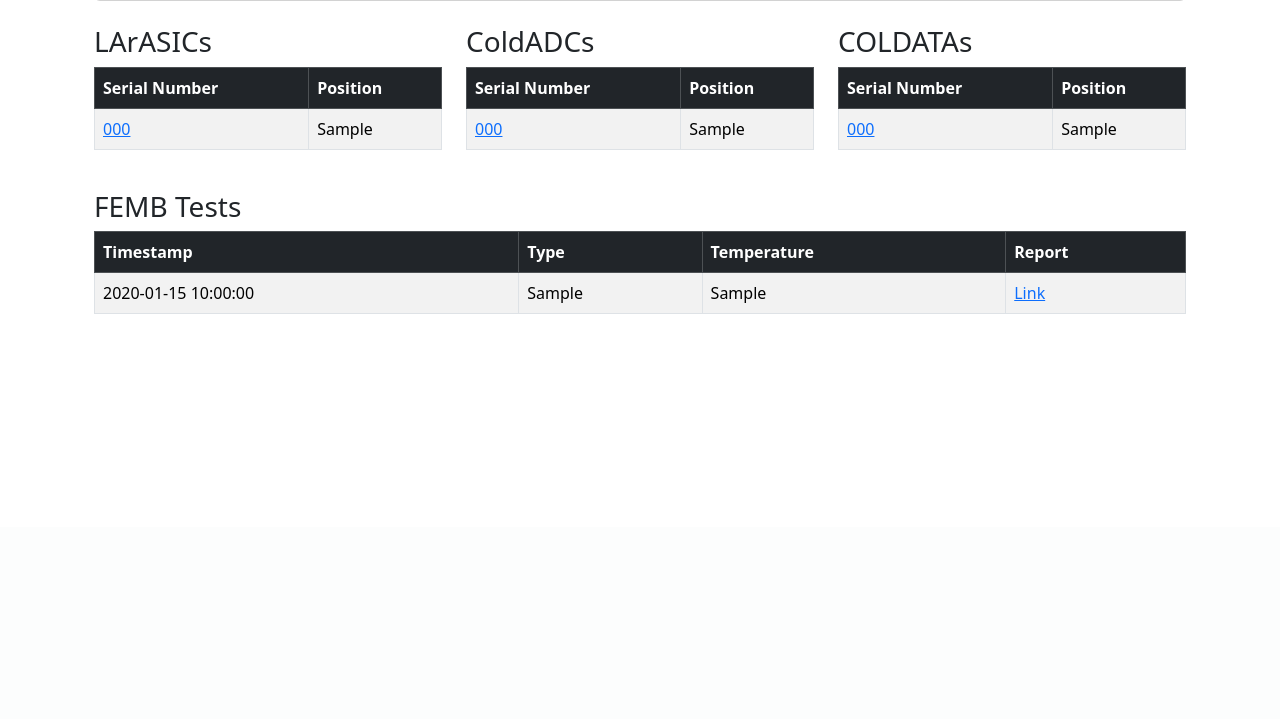
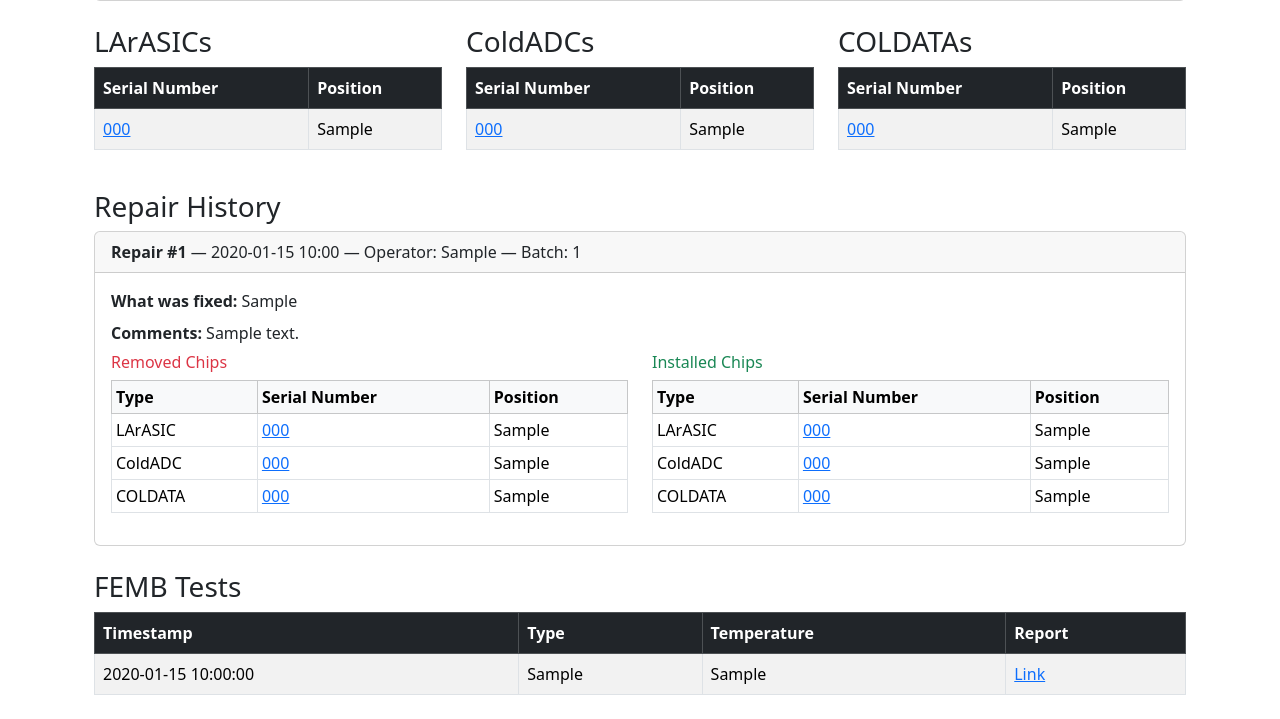
Before and after one commit to BNLIF/cets, a Django app: a page that uses core/templates/core/femb_detail.html in a window 1280 px wide. Shown: the part 273-992 px from the top of the page. Before the commit the page ends 587 px from the top, so only its background shows below. Run offline with Django 5.2, Linux system fonts and the light colour scheme; a user stored in the database is signed in; tables that the repository leaves empty hold one stand-in row (values such as "Sample post"); some libraries are stand-ins or nearby versions.

Commit message:
add femb repair history to femb detail page.

```diff
--- a/core/templates/core/femb_detail.html
+++ b/core/templates/core/femb_detail.html
@@ -71,6 +71,70 @@
         </div>
     </div>
 
+    {% if repairs %}
+    <div class="mt-4">
+        <h3>Repair History</h3>
+        {% for repair in repairs %}
+        <div class="card mb-3">
+            <div class="card-header">
+                <strong>Repair #{{ repair.iteration_number }}</strong>
+                &mdash; {{ repair.date|date:"Y-m-d H:i" }}
+                &mdash; Operator: {{ repair.operator }}
+                {% if repair.batch_id %}&mdash; Batch: {{ repair.batch_id }}{% endif %}
+            </div>
+            <div class="card-body">
+                {% if repair.what_was_fixed %}
+                <p class="mb-2"><strong>What was fixed:</strong> {{ repair.what_was_fixed }}</p>
+                {% endif %}
+                {% if repair.comments %}
+                <p class="mb-2"><strong>Comments:</strong> {{ repair.comments }}</p>
+                {% endif %}
+                <div class="row">
+                    <div class="col-md-6">
+                        <h6 class="text-danger">Removed Chips</h6>
+                        <table class="table table-sm table-bordered">
+                            <thead class="table-light">
+                                <tr><th>Type</th><th>Serial Number</th><th>Position</th></tr>
+                            </thead>
+                            <tbody>
+                                {% for chip in repair.removed_fes.all %}
+                                <tr><td>LArASIC</td><td><a href="{% url 'fe_detail' chip.serial_number %}">{{ chip.serial_number }}</a></td><td>{{ chip.femb_pos }}</td></tr>
+                                {% endfor %}
+                                {% for chip in repair.removed_adcs.all %}
+                                <tr><td>ColdADC</td><td><a href="{% url 'adc_detail' chip.serial_number %}">{{ chip.serial_number }}</a></td><td>{{ chip.femb_pos }}</td></tr>
+                                {% endfor %}
+                                {% for chip in repair.removed_coldatas.all %}
+                                <tr><td>COLDATA</td><td><a href="{% url 'coldata_detail' chip.serial_number %}">{{ chip.serial_number }}</a></td><td>{{ chip.femb_pos }}</td></tr>
+                                {% endfor %}
+                            </tbody>
+                        </table>
+                    </div>
+                    <div class="col-md-6">
+                        <h6 class="text-success">Installed Chips</h6>
+                        <table class="table table-sm table-bordered">
+                            <thead class="table-light">
+                                <tr><th>Type</th><th>Serial Number</th><th>Position</th></tr>
+                            </thead>
+                            <tbody>
+                                {% for chip in repair.installed_fes.all %}
+                                <tr><td>LArASIC</td><td><a href="{% url 'fe_detail' chip.serial_number %}">{{ chip.serial_number }}</a></td><td>{{ chip.femb_pos }}</td></tr>
+                                {% endfor %}
+                                {% for chip in repair.installed_adcs.all %}
+                                <tr><td>ColdADC</td><td><a href="{% url 'adc_detail' chip.serial_number %}">{{ chip.serial_number }}</a></td><td>{{ chip.femb_pos }}</td></tr>
+                                {% endfor %}
+                                {% for chip in repair.installed_coldatas.all %}
+                                <tr><td>COLDATA</td><td><a href="{% url 'coldata_detail' chip.serial_number %}">{{ chip.serial_number }}</a></td><td>{{ chip.femb_pos }}</td></tr>
+                                {% endfor %}
+                            </tbody>
+                        </table>
+                    </div>
+                </div>
+            </div>
+        </div>
+        {% endfor %}
+    </div>
+    {% endif %}
+
     <div class="mt-4">
         <h3>FEMB Tests</h3>
         <table class="table table-striped table-bordered">
--- a/core/views.py
+++ b/core/views.py
@@ -1,7 +1,7 @@
 from django.shortcuts import render, get_object_or_404, redirect
 from django.http import HttpResponse, HttpResponseNotFound
 from django.core.paginator import Paginator
-from .models import FE, ADC, COLDATA, FEMB, FEMB_TEST, CABLE, CABLE_TEST
+from .models import FE, ADC, COLDATA, FEMB, FEMB_REPAIR, FEMB_TEST, CABLE, CABLE_TEST
 from decouple import config
 import os
 from django.db.models import Subquery, OuterRef
@@ -304,9 +304,14 @@ def coldata_detail(request, serial_number):
 def femb_detail(request, version, serial_number):
     femb = get_object_or_404(FEMB, version=version, serial_number=serial_number)
     femb_tests = FEMB_TEST.objects.filter(femb=femb).order_by("-timestamp")
+    repairs = FEMB_REPAIR.objects.filter(femb=femb).prefetch_related(
+        "removed_fes", "removed_adcs", "removed_coldatas",
+        "installed_fes", "installed_adcs", "installed_coldatas",
+    ).order_by("iteration_number")
     context = {
         "femb": femb,
         "femb_tests": femb_tests,
+        "repairs": repairs,
         "page": "femb",
     }
     return render(request, "core/femb_detail.html", context)
```
